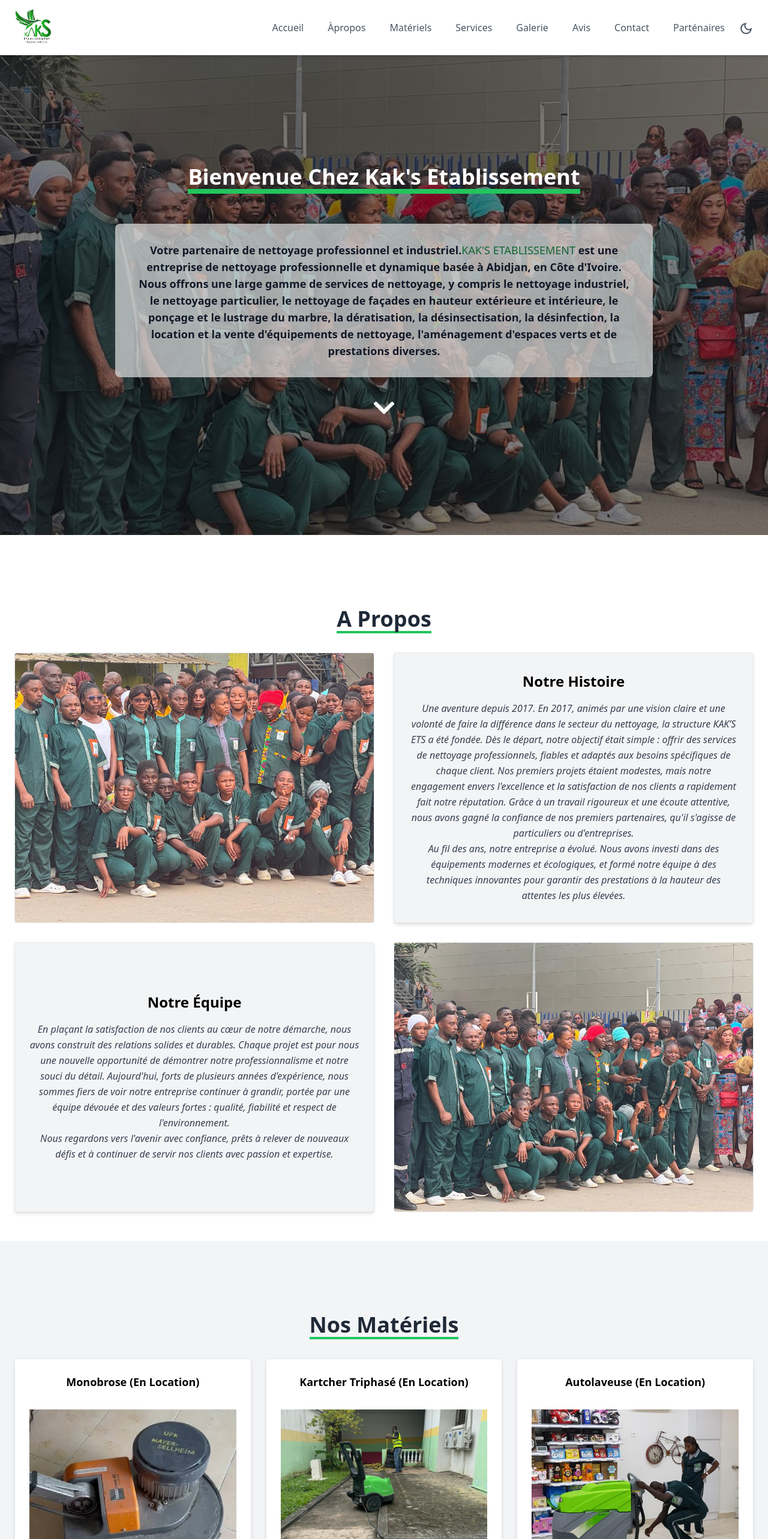
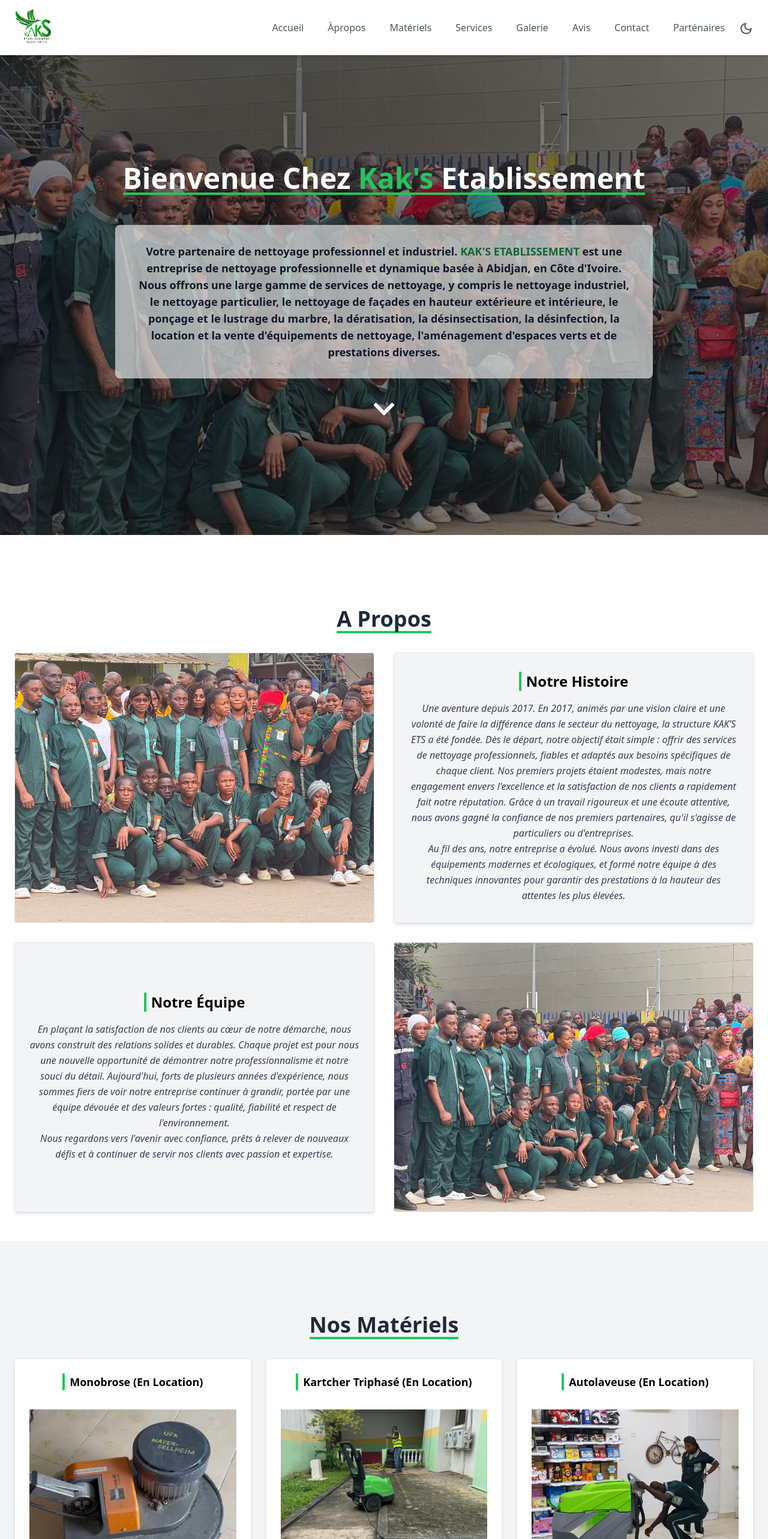
Before and after one commit to Issa-WebDev/kaks-website, a React (Vite) app: page / in a window 1280 px wide. Shown: the top 2566 px of the page at 60% size. Built offline with nearby package versions, Linux system fonts and the light colour scheme.

Commit message:
add some design

```diff
--- a/src/components/About.jsx
+++ b/src/components/About.jsx
@@ -13,7 +13,7 @@
         <div className="grid gap-8 grid-cols-1 xl:grid-cols-2">
           <AnimatedElement>
             <img
-              className="rounded  transform transition-transform duration-300 hover:scale-105 border h-full dark:border-none"
+              className="rounded w-full transform transition-transform duration-300 hover:scale-105 border dark:border-none"
               src="/images/equipe1.jpg"
               alt="notre equipe"
             />
@@ -21,10 +21,10 @@
           {/* Notre Histoire */}
           <AnimatedElement>
             <div className="bg-gray-100 dark:bg-[#333] rounded shadow-md p-6 flex flex-col items-center justify-center text-center  transform transition-transform duration-300 hover:scale-105 border h-full dark:border-none">
-              <h1 className="text-2xl font-bold pb-4 dark:text-white">
+              <h1 className="text-2xl border-l-4 pl-2 border-green-500 font-bold dark:text-white">
                 Notre Histoire
               </h1>
-              <p className="text-gray-700 leading-relaxed italic dark:border-none dark:text-white ">
+              <p className="text-gray-700 leading-relaxed italic pt-4 dark:border-none dark:text-white ">
                 Une aventure depuis 2017. En 2017, animés par une vision claire
                 et une volonté de faire la différence dans le secteur du
                 nettoyage, la structure KAK’S ETS a été fondée. Dès le départ,
@@ -48,10 +48,10 @@
           {/* Notre Équipe */}
           <AnimatedElement>
             <div className="bg-gray-100 dark:bg-[#333]  rounded shadow-md p-6 flex flex-col items-center justify-center text-center  transform transition-transform duration-300 hover:scale-105 border h-full dark:border-none">
-              <h1 className="text-2xl font-bold pb-4 dark:text-white">
+              <h1 className="text-2xl font-bold  border-l-4 pl-2 border-green-500 dark:text-white">
                 Notre Équipe
               </h1>
-              <p className="text-gray-700 leading-relaxed italic dark:text-white ">
+              <p className="text-gray-700 pt-4 leading-relaxed italic dark:text-white ">
                 En plaçant la satisfaction de nos clients au cœur de notre
                 démarche, nous avons construit des relations solides et
                 durables. Chaque projet est pour nous une nouvelle opportunité
@@ -70,7 +70,7 @@
 
           <AnimatedElement>
             <img
-              className="rounded  transform transition-transform duration-300 hover:scale-105 border h-full dark:border-none"
+              className="rounded w-full transform transition-transform duration-300 hover:scale-105 border dark:border-none"
               src="/images/equipe2.jpg"
               alt="notre equipe"
             />
--- a/src/components/Footer.jsx
+++ b/src/components/Footer.jsx
@@ -2,7 +2,7 @@
 
 const Footer = () => {
   return (
-    <footer className="bg-gray-200 dark:bg-[#111] py-4 text-gray-700 dark:text-white">
+    <footer className="bg-gray-200 dark:bg-[#222] py-4 text-gray-700 dark:text-white">
       <div className="container mx-auto text-center">
         <p>
           &copy; {new Date().getFullYear()} Kak's Etablissement. Made by
--- a/src/components/Header.jsx
+++ b/src/components/Header.jsx
@@ -40,7 +40,7 @@
               <a
                 href="#hero"
                 onClick={closeMenu}
-                className="block py-2 px-2 text-gray-600 dark:text-white  hover:text-green-400 hover:underline transition-all duration-500"
+                className="block py-2 px-2 text-gray-600 dark:text-white  hover:text-green-500 hover:underline dark:hover:text-green-500 transition-all duration-500"
               >
                 Accueil
               </a>
@@ -49,7 +49,7 @@
               <a
                 href="#about"
                 onClick={closeMenu}
-                className="block py-2 px-2 text-gray-600 dark:text-white  hover:text-green-400 hover:underline transition-all duration-500"
+                className="block py-2 px-2 text-gray-600 dark:text-white  hover:text-green-500 hover:underline dark:hover:text-green-500 transition-all duration-500"
               >
                 Àpropos
               </a>
@@ -58,7 +58,7 @@
               <a
                 href="#products"
                 onClick={closeMenu}
-                className="block py-2 px-2 text-gray-600 dark:text-white  hover:text-green-400 hover:underline transition-all duration-500"
+                className="block py-2 px-2 text-gray-600 dark:text-white  hover:text-green-500 hover:underline dark:hover:text-green-500 transition-all duration-500"
               >
                 Matériels
               </a>
@@ -67,7 +67,7 @@
               <a
                 href="#services"
                 onClick={closeMenu}
-                className="block py-2 px-2 text-gray-600 dark:text-white  hover:text-green-400 hover:underline transition-all duration-500"
+                className="block py-2 px-2 text-gray-600 dark:text-white  hover:text-green-500 hover:underline dark:hover:text-green-500 transition-all duration-500"
               >
                 Services
               </a>
@@ -76,7 +76,7 @@
               <a
                 href="#gallery"
                 onClick={closeMenu}
-                className="block py-2 px-2 text-gray-600 dark:text-white  hover:text-green-400 hover:underline transition-all duration-500"
+                className="block py-2 px-2 text-gray-600 dark:text-white  hover:text-green-500 hover:underline dark:hover:text-green-500 transition-all duration-500"
               >
                 Galerie
               </a>
@@ -85,7 +85,7 @@
               <a
                 href="#testimonials"
                 onClick={closeMenu}
-                className="block py-2 px-2 text-gray-600 dark:text-white  hover:text-green-400 hover:underline transition-all duration-500"
+                className="block py-2 px-2 text-gray-600 dark:text-white  hover:text-green-500 hover:underline dark:hover:text-green-500 transition-all duration-500"
               >
                 Avis
               </a>
@@ -94,7 +94,7 @@
               <a
                 href="#contact"
                 onClick={closeMenu}
-                className="block py-2 px-2 text-gray-600 dark:text-white  hover:text-green-400 hover:underline transition-all duration-500"
+                className="block py-2 px-2 text-gray-600 dark:text-white  hover:text-green-500 hover:underline dark:hover:text-green-500 transition-all duration-500"
               >
                 Contact
               </a>
@@ -103,7 +103,7 @@
               <a
                 href="#partners"
                 onClick={closeMenu}
-                className="block py-2 px-2 text-gray-600 dark:text-white  hover:text-green-400 hover:underline transition-all duration-500"
+                className="block py-2 px-2 text-gray-600 dark:text-white  hover:text-green-500 hover:underline dark:hover:text-green-500 transition-all duration-500"
               >
                 Parténaires
               </a>
--- a/src/components/Hero.jsx
+++ b/src/components/Hero.jsx
@@ -16,14 +16,16 @@
       <div class="absolute inset-0 bg-black bg-opacity-50 dark:bg-opacity-70"></div>
       <div className="container mx-auto px-6 flex w-full flex-col items-center text-center text-white">
         <AnimatedElement>
-          <h1 class="text-4xl font-extrabold dark:text-white border-b-8 border-green-500 inline-block">
-            Bienvenue Chez Kak's Etablissement
+          <h1 class="text-3xl lg:text-5xl font-extrabold dark:text-white border-b-4 border-green-500 inline-block">
+            Bienvenue Chez <span className="text-green-500">Kak's</span>{" "}
+            Etablissement
           </h1>
         </AnimatedElement>
         <AnimatedElement>
           <p className="text w-full mt-[50px] rounded-lg dark:bg-[#111] text-gray-900 dark:text-gray-200 p-[30px] font-bold text-sm md:text-lg max-w-4xl transition duration-700 ease-in-out hover:scale-110 cursor-pointer">
             Votre partenaire de nettoyage professionnel et industriel.
-            <span className="text-green-800 font-medium">
+            <span className="text-green-800 dark:text-green-400 font-bold">
+              {" "}
               KAK'S ETABLISSEMENT{" "}
             </span>
             est une entreprise de nettoyage professionnelle et dynamique basée à
--- a/src/components/Product.jsx
+++ b/src/components/Product.jsx
@@ -41,7 +41,7 @@
                 key={index}
                 className="flex flex-col items-center p-6 bg-white dark:bg-[#222] rounded shadow-md transform transition-transform duration-300 hover:scale-105 hover:shadow-lg border dark:border-none cursor-pointer h-full"
               >
-                <h3 className="text-lg font-bold mb-2 dark:text-white">
+                <h3 className="text-lg font-bold mb-2 border-l-4 pl-2 border-green-500 dark:text-white">
                   {product.name}
                 </h3>
                 <img
--- a/src/components/Testimonials.jsx
+++ b/src/components/Testimonials.jsx
@@ -45,7 +45,7 @@
 
               {/* Card Content */}
               <div className="p-6">
-                <p className="text-gray-700 dark:text-white font-bold">
+                <p className="text-gray-700 dark:text-white font-extrabold">
                   {testimonial.name}
                 </p>
               </div>
```
Also changed, not shown: src/index.css (+6 -1 lines).
